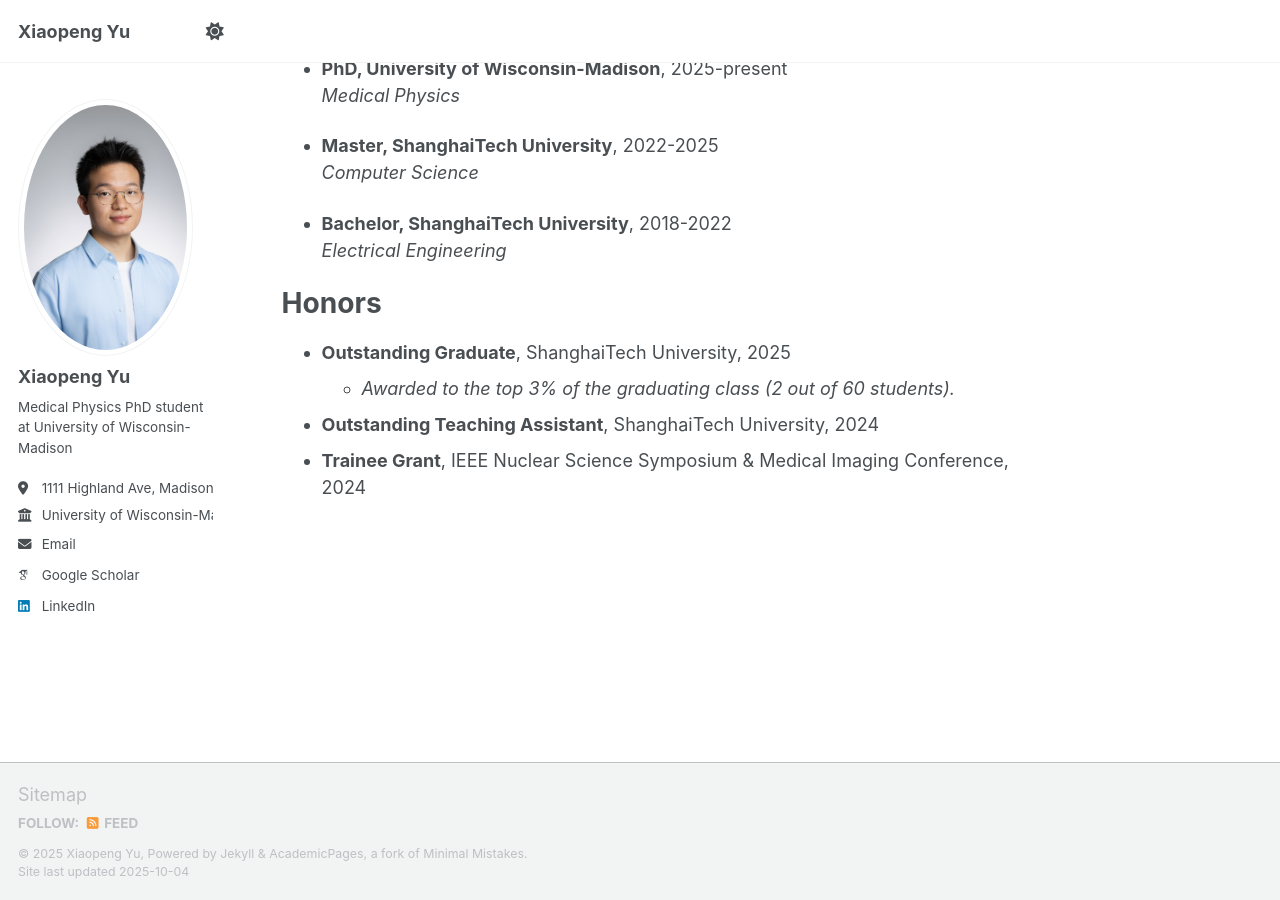
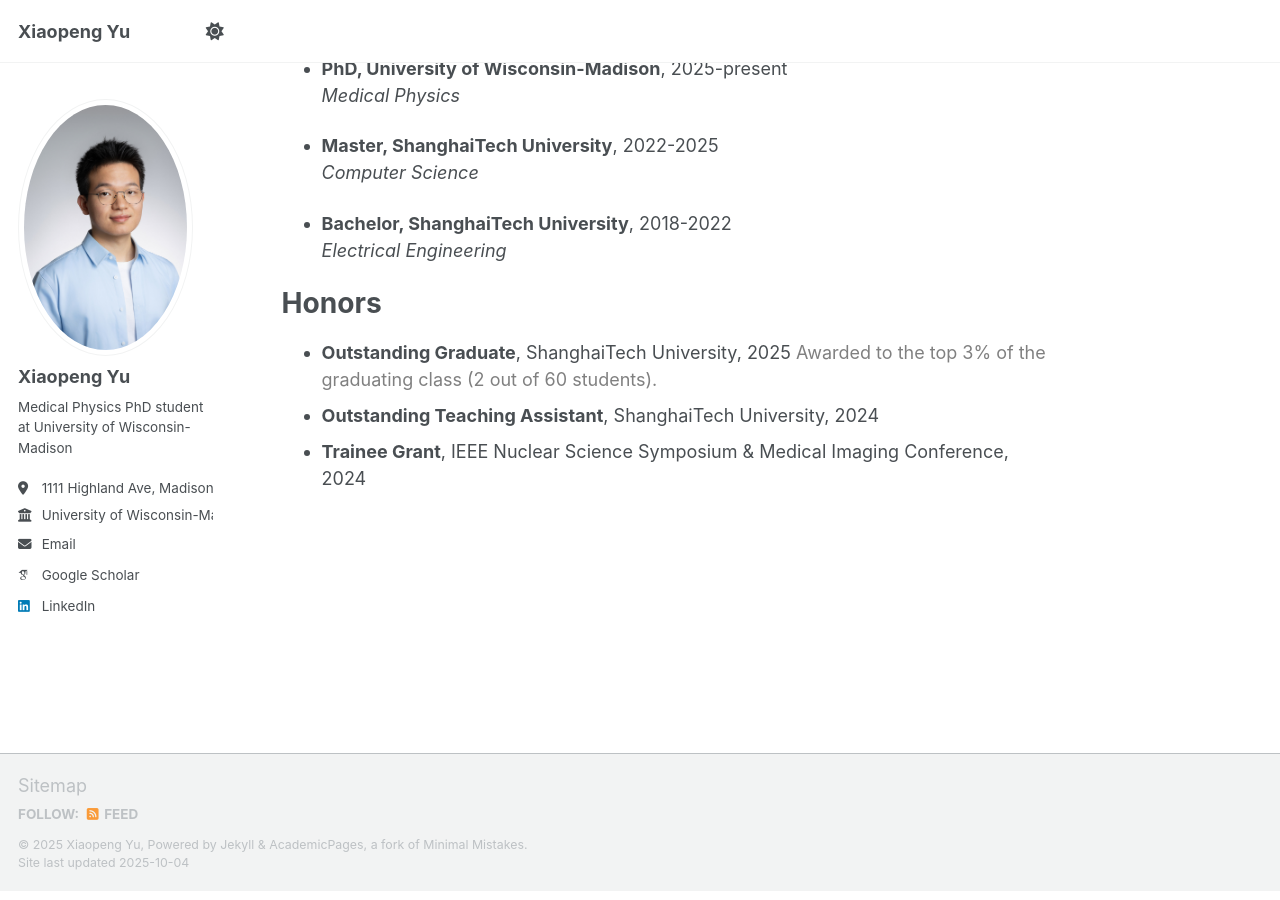
Before and after one commit to xp1999/xp1999.github.io, a Jekyll site: the page built from _pages/about.md, in a window 1280 px wide and 900 px high, scrolled down 837 px. Built offline with Jekyll 4.4.1, drawn with Linux system fonts in a browser that asks for light colours; some web fonts are replaced; a script that is not in the unit is left out.

Commit message:
Update about.md

```diff
--- a/_pages/about.md
+++ b/_pages/about.md
@@ -38,6 +38,6 @@ Education
 Honors
 ======
 - **Outstanding Graduate**, ShanghaiTech University, 2025
-  - *Awarded to the top 3% of the graduating class (2 out of 60 students).*
+  <span style="color:gray;"> Awarded to the top 3% of the graduating class (2 out of 60 students).</span>
 - **Outstanding Teaching Assistant**, ShanghaiTech University, 2024
 - **Trainee Grant**, IEEE Nuclear Science Symposium & Medical Imaging Conference, 2024
```
